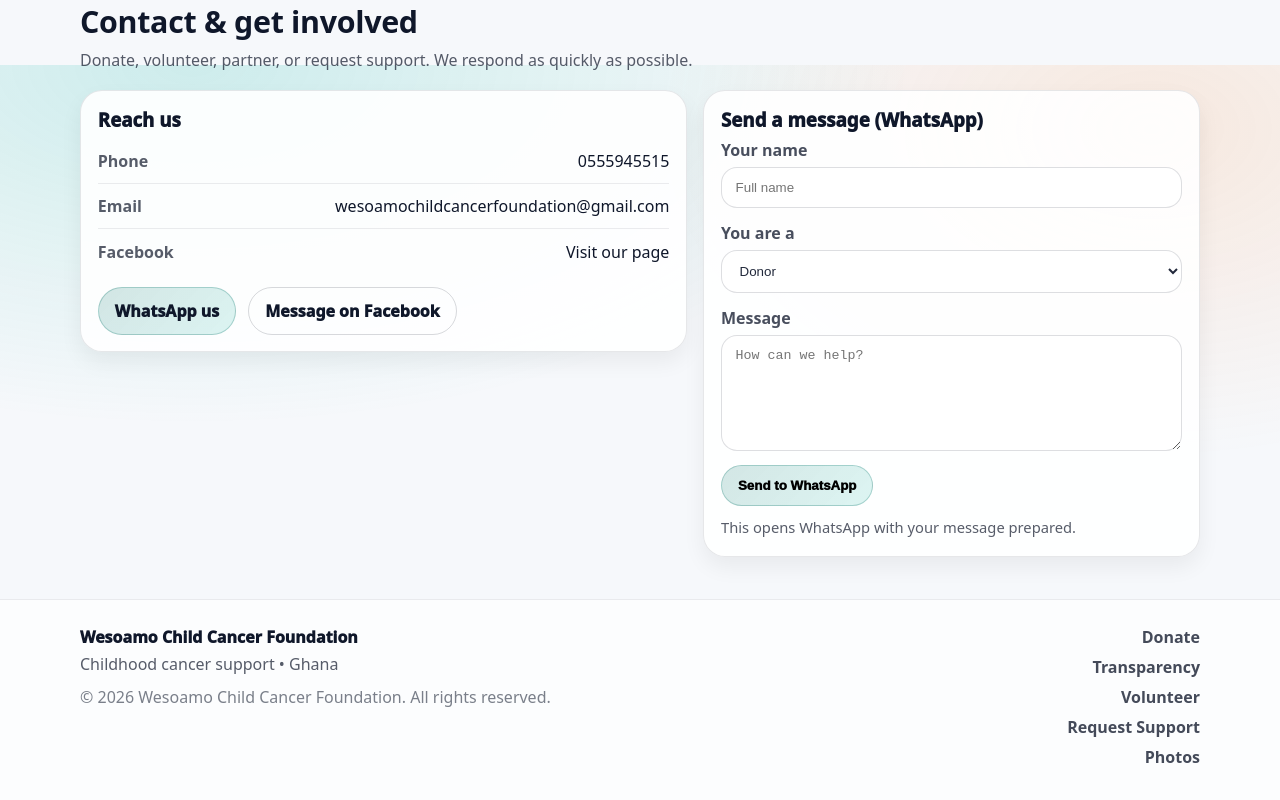
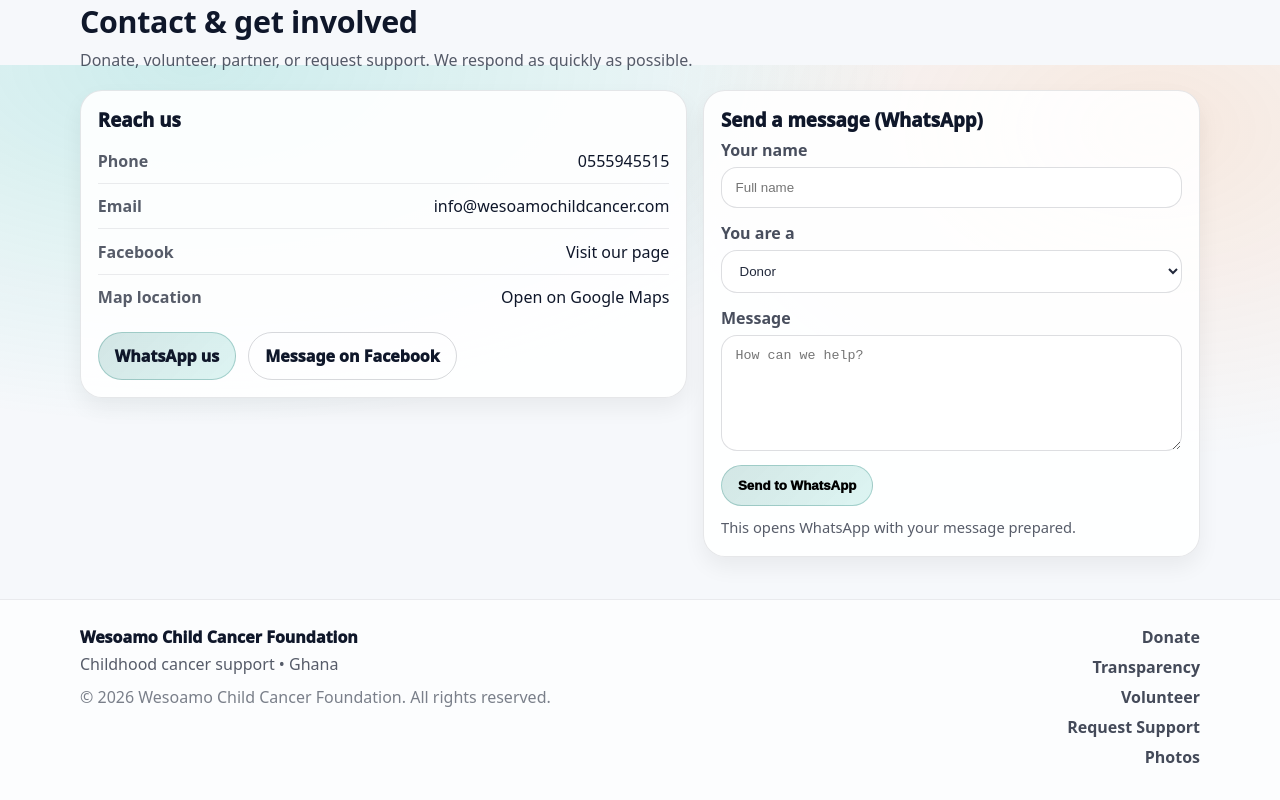
Before and after one commit to learngermanghana/Wesoamo-charity, a React (Vite) app: page / in a window 1280 px wide. Shown: the part 6335-7135 px from the top of the page. Built offline with nearby package versions, Linux system fonts and the light colour scheme; no server answers.

Commit message:
Update contact email and add Google Maps location link

```diff
--- a/src/components/Contact.jsx
+++ b/src/components/Contact.jsx
@@ -36,6 +36,7 @@ export default function Contact() {
             <div className="kv"><span>Phone</span><a href={"tel:" + org.phoneE164}>{org.phoneRaw}</a></div>
             <div className="kv"><span>Email</span><a href={"mailto:" + org.email}>{org.email}</a></div>
             <div className="kv"><span>Facebook</span><a href={org.facebook} target="_blank" rel="noreferrer">Visit our page</a></div>
+            <div className="kv"><span>Map location</span><a href={org.mapUrl} target="_blank" rel="noreferrer">Open on Google Maps</a></div>
 
             <div className="btnRow" style={{ marginTop: ".8rem" }}>
               <a className="btn btn--primary" href={waLink} target="_blank" rel="noreferrer">WhatsApp us</a>
--- a/src/data/org.js
+++ b/src/data/org.js
@@ -11,7 +11,8 @@ export const org = {
   phoneRaw: "0555945515",
   phoneE164: "+233555945515",
   whatsapp: "233555945515",
-  email: "wesoamochildcancerfoundation@gmail.com",
+  email: "info@wesoamochildcancer.com",
+  mapUrl: "https://maps.app.goo.gl/1ksPWUgzUUBudWLt5",
   facebook: "https://www.facebook.com/share/18H2a7NzVQ/",
   photoAlbums: [
     {
```
